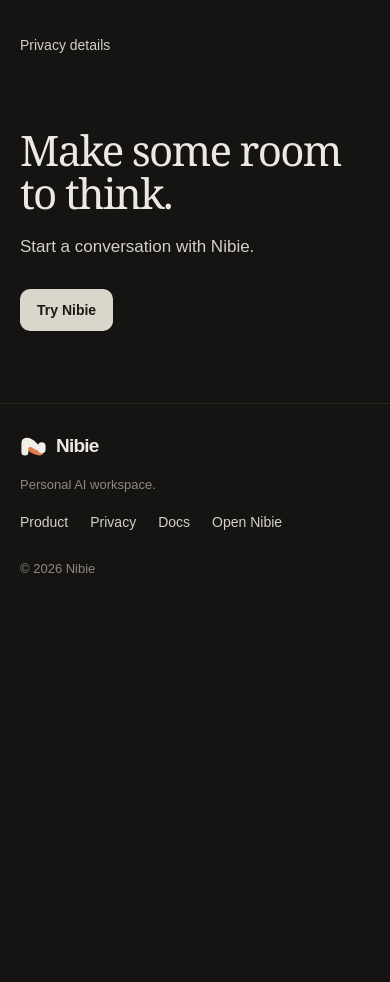
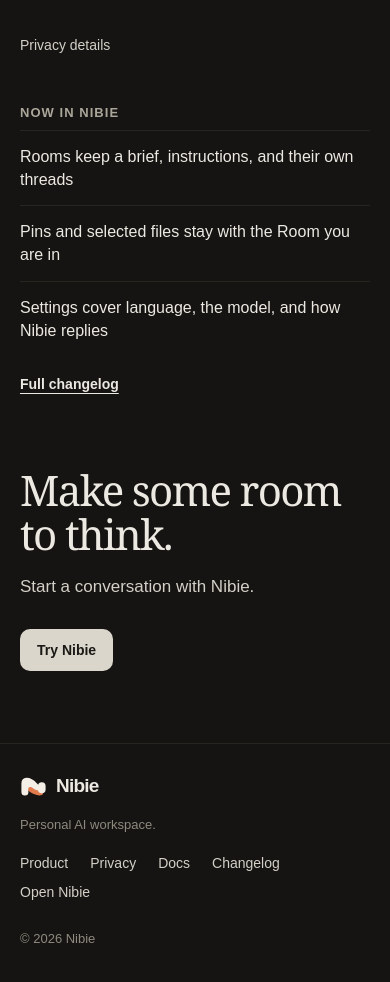
Before and after one commit to habiibullahm/general-ai-workspace, a Next.js app: page / in a window 390 px wide. Shown: the part 5520-6502 px from the top of the page. Before the commit the page ends 6147 px from the top, so only its background shows below. Built offline with nearby package versions, Linux system fonts and the light colour scheme; no server answers.

Commit message:
fix: preview recent notes from the Help menu

```diff
--- a/app/globals.css
+++ b/app/globals.css
@@ -220,15 +220,23 @@
 .account-name { overflow: hidden; white-space: nowrap; text-overflow: ellipsis; color: var(--text); font-size: 12.5px; font-weight: 550; line-height: 1.25; }
 .account-email { overflow: hidden; white-space: nowrap; text-overflow: ellipsis; color: var(--text-4); font-size: 11px; line-height: 1.3; }
 .account-settings { flex: none; width: 32px; height: 32px; }
-.account-menu-panel { position: absolute; z-index: 5; left: 0; bottom: calc(100% + 6px); width: 210px; max-width: calc(100vw - 24px); padding: 10px 10px 8px; border: 1px solid var(--border); border-radius: 12px; background: var(--bg-raised); box-shadow: var(--shadow-menu); }
+.account-menu-panel { position: absolute; z-index: 5; left: 0; right: 0; bottom: calc(100% + 6px); width: auto; max-width: calc(100vw - 24px); padding: 10px 10px 8px; border: 1px solid var(--border); border-radius: 12px; background: var(--bg-raised); box-shadow: var(--shadow-menu); }
+.account-menu.is-compact .account-menu-panel { right: auto; width: 210px; }
 .account-menu-panel::after { content: ""; position: absolute; left: 0; right: 0; top: 100%; height: 8px; }
 .account-menu-kicker { margin: 0; color: var(--text-4); font-size: 11px; line-height: 1.3; }
 .account-menu-identity { margin: 2px 0 8px; color: var(--text); font-size: 12.5px; line-height: 1.4; overflow-wrap: anywhere; }
-.account-menu-action, .account-menu-signout { display: flex; align-items: center; gap: 8px; width: 100%; min-height: 32px; padding: 6px 8px; border: 0; border-radius: 8px; background: transparent; color: var(--text); text-align: left; font-size: 12.5px; cursor: pointer; }
+.account-menu-action, .account-menu-signout { display: flex; align-items: center; gap: 8px; width: 100%; height: 32px; padding: 0 8px; border: 0; border-radius: 8px; background: transparent; color: var(--text); text-align: left; font-size: 12.5px; cursor: pointer; }
 a.account-menu-action { font: inherit; text-decoration: none; }
-.account-menu-action-label { flex: 1; min-width: 0; overflow: hidden; text-overflow: ellipsis; white-space: nowrap; }
 .account-menu-action svg, .account-menu-signout svg { flex: none; color: var(--text-3); }
 .account-menu-action:hover, .account-menu-action:focus-visible, .account-menu-signout:hover, .account-menu-signout:focus-visible { background: var(--hover); }
+.account-help { position: relative; }
+.account-help-panel { position: absolute; z-index: 6; left: calc(100% + 6px); top: 0; width: min(228px, calc(100vw - 48px)); padding: 8px; border: 1px solid var(--border); border-radius: 12px; background: var(--bg-raised); box-shadow: var(--shadow-menu); }
+.account-help-panel::before { content: ""; position: absolute; top: 0; bottom: 0; right: 100%; width: 8px; }
+.account-help-kicker { margin: 2px 8px 6px; color: var(--text-4); font-size: 10px; font-weight: 650; letter-spacing: .08em; line-height: 1.3; text-transform: uppercase; }
+.account-help-preview { margin: 0; padding: 0 8px 4px; list-style: none; }
+.account-help-preview li { overflow: hidden; color: var(--text-2); font-size: 12px; line-height: 1.35; white-space: nowrap; text-overflow: ellipsis; }
+.account-help-preview li + li { margin-top: 4px; }
+.account-help-panel .account-menu-action { height: 28px; margin-top: 4px; font-size: 12px; }
 .privacy-section { padding: 16px 0; border-top: 1px solid var(--border-soft); }
 .privacy-section h3 { margin: 0 0 6px; color: var(--text); font-size: 14px; font-weight: 600; }
 .privacy-section p, .privacy-note { margin: 0 0 12px; color: var(--text-3); font-size: 13px; line-height: 1.55; }
--- a/app/landing.css
+++ b/app/landing.css
@@ -343,6 +343,12 @@
 .landing-document li + li { margin-top: 8px; }
 .landing-document a { color: var(--text); }
 
+.landing-notes { padding-top: 72px; }
+.landing-notes h2 { max-width: none; margin: 0; color: var(--text-3); font-family: Arial, Helvetica, sans-serif; font-size: 13px; font-weight: 650; letter-spacing: .08em; line-height: 1.4; text-transform: uppercase; }
+.landing-notes ul { max-width: 36rem; margin: 8px 0 0; padding: 0; list-style: none; }
+.landing-notes li { padding: 14px 0; border-top: 1px solid var(--border-soft); color: var(--text); font-size: 16px; line-height: 1.45; }
+.landing-notes p { margin: 16px 0 0; }
+.landing-notes a { color: var(--text); font-size: 14px; font-weight: 550; text-decoration: underline; text-underline-offset: 4px; }
 .landing-final { padding-top: 108px; padding-bottom: 96px; }
 .landing-final h2 { max-width: 10em; font-size: clamp(42px, 5.4vw, 72px); line-height: 1.04; }
 .landing-final p { max-width: 28rem; margin: 18px 0 28px; }
@@ -409,6 +415,7 @@
   .landing-use { padding: 40px 0; gap: 20px; }
   .landing-statements li { grid-template-columns: 40px minmax(0, 1fr); gap: 12px; }
   .landing-quote { padding-top: 88px; }
+  .landing-notes { padding-top: 48px; }
   .landing-final { padding-top: 72px; padding-bottom: 72px; }
   .landing-footer { grid-template-columns: 1fr; }
 }
--- a/components/account-menu.tsx
+++ b/components/account-menu.tsx
@@ -3,7 +3,7 @@
 import { useEffect, useId, useRef, useState } from "react";
 import { ArrowUpRight, CircleHelp, LogOut, Settings } from "lucide-react";
 import { signOutAction } from "@/app/actions/auth";
-import { changelogAnchorHref, changelogMenuLink } from "@/lib/changelog";
+import { changelogAnchorHref, changelogMenuLink, changelogPreview } from "@/lib/changelog";
 
 type Props = {
   email: string;
@@ -21,11 +21,14 @@
   const menuId = useId();
   const rootRef = useRef<HTMLDivElement>(null);
   const triggerRef = useRef<HTMLButtonElement>(null);
+  const helpButtonRef = useRef<HTMLButtonElement>(null);
+  const helpLinkRef = useRef<HTMLAnchorElement>(null);
   const closeTimer = useRef<ReturnType<typeof setTimeout> | null>(null);
   const [pinned, setPinned] = useState(false);
   const [hovering, setHovering] = useState(false);
   // A click or Escape that closes the menu should stay closed while the pointer is still on the trigger.
   const [suppressHover, setSuppressHover] = useState(false);
+  const [helpOpen, setHelpOpen] = useState(false);
   const open = pinned || (hovering && !suppressHover);
   const updatesHref = changelogAnchorHref(process.env.NEXT_PUBLIC_APP_URL);
   const pendingFocus = useRef<"first" | "last" | null>(null);
@@ -47,6 +50,7 @@
     closeTimer.current = setTimeout(() => {
       setHovering(false);
       setSuppressHover(false);
+      setHelpOpen(false);
     }, CLOSE_DELAY_MS);
   }
 
@@ -54,6 +58,7 @@
     if (pinned) {
       setPinned(false);
       setSuppressHover(true);
+      setHelpOpen(false);
       return;
     }
     setSuppressHover(false);
@@ -64,6 +69,12 @@
     setPinned(false);
     setHovering(false);
     setSuppressHover(holdHover);
+    setHelpOpen(false);
+  }
+
+  function openHelp() {
+    setHelpOpen(true);
+    requestAnimationFrame(() => helpLinkRef.current?.focus());
   }
 
   function openSettings() {
@@ -100,6 +111,16 @@
     else if (event.key === "ArrowUp") { event.preventDefault(); focusMenuItem(-1); }
     else if (event.key === "Home") { event.preventDefault(); focusMenuItem("first"); }
     else if (event.key === "End") { event.preventDefault(); focusMenuItem("last"); }
+    else if (event.key === "ArrowRight" && document.activeElement === helpButtonRef.current) {
+      event.preventDefault();
+      openHelp();
+    }
+  }
+
+  function onHelpKeyDown(event: React.KeyboardEvent<HTMLButtonElement>) {
+    if (event.key !== "Enter" && event.key !== " ") return;
+    event.preventDefault();
+    openHelp();
   }
 
   function openUpdates(event: React.MouseEvent<HTMLAnchorElement>) {
@@ -130,6 +151,11 @@
       if (event.key !== "Escape") return;
       event.preventDefault();
       event.stopPropagation();
+      if (helpOpen) {
+        setHelpOpen(false);
+        helpButtonRef.current?.focus();
+        return;
+      }
       dismiss(true);
       triggerRef.current?.focus();
     }
@@ -139,7 +165,7 @@
       document.removeEventListener("pointerdown", onPointerDown);
       document.removeEventListener("keydown", onKeyDown);
     };
-  }, [open]);
+  }, [open, helpOpen]);
 
   return <div className={`account-menu${compact ? " is-compact" : ""}`} ref={rootRef} onPointerEnter={pointerEnter} onPointerLeave={pointerLeave}>
     <button ref={triggerRef} type="button" className="account-profile" aria-label={compact ? "Account" : undefined} title={compact ? "Account" : undefined} aria-haspopup="menu" aria-expanded={open} aria-controls={open ? menuId : undefined} onClick={toggle} onKeyDown={onTriggerKeyDown}>
@@ -153,11 +179,19 @@
       <p className="account-menu-kicker">Signed in as</p>
       <p className="account-menu-identity">{email}</p>
       <button type="button" className="account-menu-action" role="menuitem" onClick={openSettings}><Settings size={15} aria-hidden="true" />Settings</button>
-      <a className="account-menu-action" role="menuitem" href={updatesHref} aria-label="View Nibie updates" onClick={openUpdates}>
-        <CircleHelp size={15} aria-hidden="true" />
-        <span className="account-menu-action-label">What&apos;s new</span>
-        <ArrowUpRight size={13} aria-hidden="true" />
-      </a>
+      <div className="account-help" onPointerEnter={() => setHelpOpen(true)} onPointerLeave={() => setHelpOpen(false)}>
+        <button ref={helpButtonRef} type="button" className="account-menu-action" role="menuitem" aria-haspopup="menu" aria-expanded={helpOpen} aria-label="Help" onClick={openHelp} onKeyDown={onHelpKeyDown}><CircleHelp size={15} aria-hidden="true" />Help</button>
+        {helpOpen && <div className="account-help-panel" role="menu" aria-label="Help">
+          <p className="account-help-kicker">What&apos;s new</p>
+          <ul className="account-help-preview">
+            {changelogPreview.map((line) => <li key={line}>{line}</li>)}
+          </ul>
+          <a ref={helpLinkRef} className="account-menu-action" role="menuitem" href={updatesHref} aria-label="View Nibie updates" onClick={openUpdates}>
+            Full changelog
+            <ArrowUpRight size={13} aria-hidden="true" />
+          </a>
+        </div>}
+      </div>
       <form action={signOutAction}><button className="account-menu-signout" type="submit" role="menuitem"><LogOut size={15} aria-hidden="true" />Sign out</button></form>
     </div>}
   </div>;
--- a/components/landing-page.tsx
+++ b/components/landing-page.tsx
@@ -3,6 +3,7 @@
 import type { ReactNode } from "react";
 import { Brand, BrandMark } from "@/components/brand";
 import { SiteHeader } from "@/components/site-header";
+import { changelogPreview } from "@/lib/changelog";
 import { chatPath } from "@/lib/routes";
 
 const useCases: { title: string; copy: string; visual: ReactNode }[] = [
@@ -226,6 +227,14 @@
         <p className="landing-privacy-link"><Link href="/privacy">Privacy details</Link></p>
       </section>
 
+      <section className="landing-shell landing-notes" aria-labelledby="landing-notes-title">
+        <h2 id="landing-notes-title">Now in Nibie</h2>
+        <ul>
+          {changelogPreview.map((line) => <li key={line}>{line}</li>)}
+        </ul>
+        <p><Link href="/changelog">Full changelog</Link></p>
+      </section>
+
       <section className="landing-final landing-shell" aria-labelledby="landing-final-title">
         <h2 id="landing-final-title">Make some room to think.</h2>
         <p>Start a conversation with Nibie.</p>
@@ -241,6 +250,7 @@
         <a href="#product">Product</a>
         <Link href="/privacy">Privacy</Link>
         <Link href="/docs">Docs</Link>
+        <Link href="/changelog">Changelog</Link>
         <Link href={chatPath}>Open Nibie</Link>
       </nav>
       <p className="landing-footer-meta">© 2026 Nibie</p>
--- a/lib/changelog.ts
+++ b/lib/changelog.ts
@@ -1,4 +1,11 @@
 export const changelogPath = "/changelog";
+
+// Newest public notes, one line each. The first three items in CHANGELOG.md use this same wording.
+export const changelogPreview = [
+  "Rooms keep a brief, instructions, and their own threads",
+  "Pins and selected files stay with the Room you are in",
+  "Settings cover language, the model, and how Nibie replies",
+] as const;
 
 export type ChangelogGroup = {
   heading: string;
```
Also changed, not shown: 1 other file (tests, documents, lock files or other folders).
